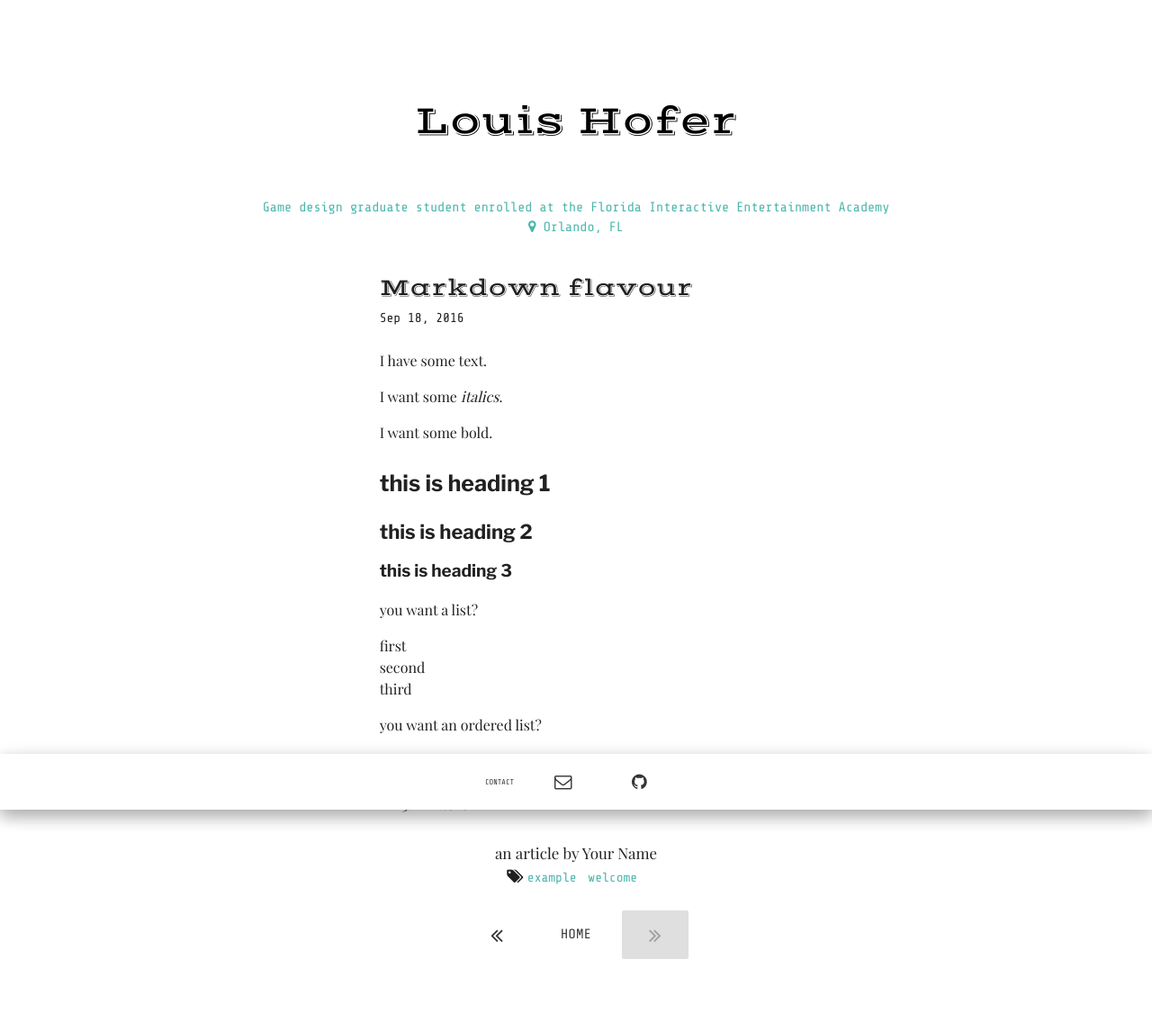
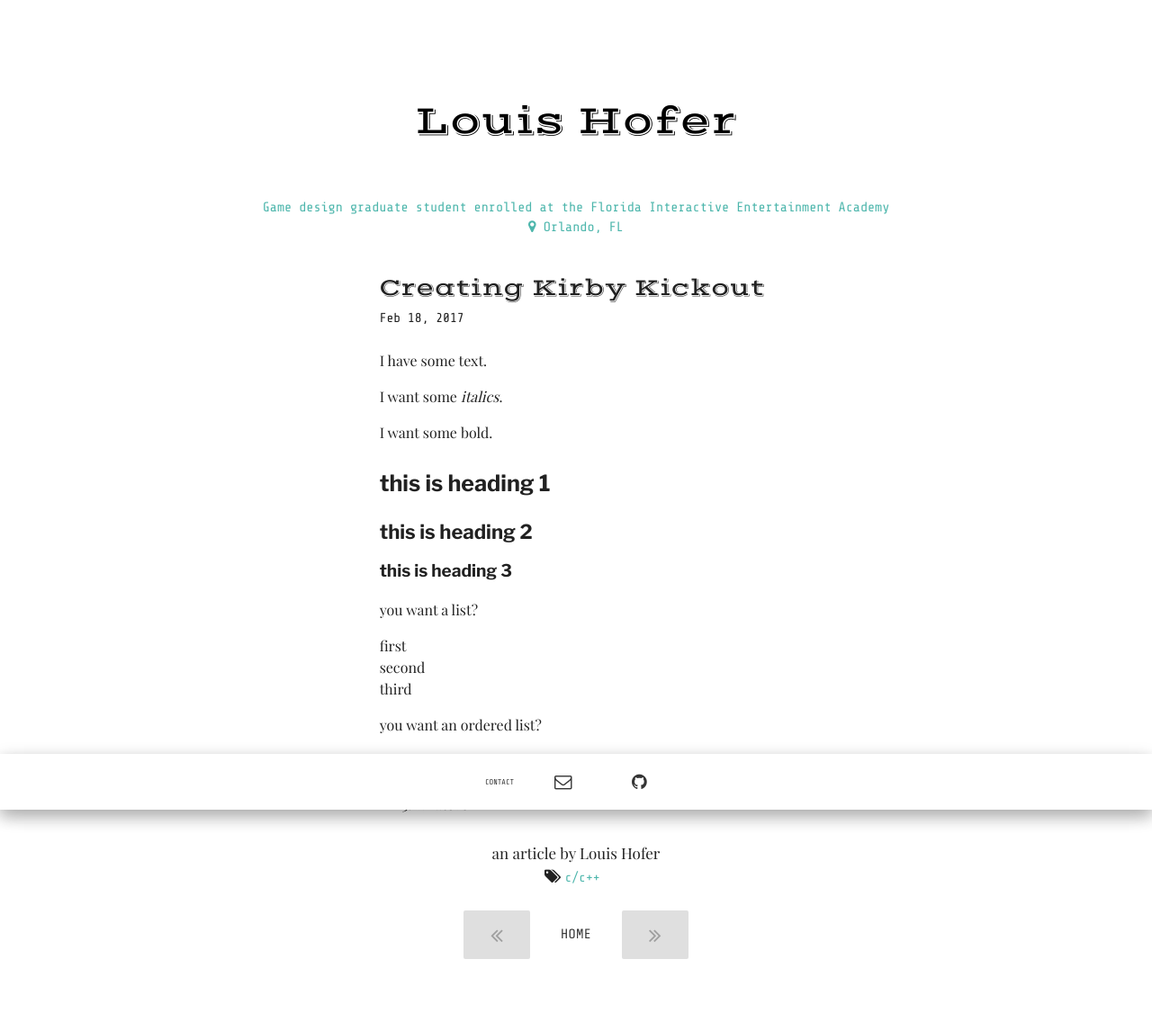
Before and after one commit to punster94/punster94.github.io, a Jekyll site: the page built from _posts/2017-2-19-creating-Kirby-Kickout.md, in a window 1280 px wide. Shown: the whole page at 90% size. Built offline with Jekyll 4.4.1, drawn with Linux system fonts in a browser that asks for light colours; some web fonts are replaced.

Commit message:
Removes default posts. Adds Creating Kirby Kickout post.

```diff
--- a/_data/projects.yml
+++ b/_data/projects.yml
@@ -1,4 +1,4 @@
-- name: project 1
+- name: Kirby Kickout
   link: "#"
   description: "Lorem ipsum dolor sit amet, consetetur sadipscing elitr, sed diam nonumy eirmod tempor invidunt ut labore et dolore magna aliquyam"
 - name: project 2
--- a/_includes/mention.html
+++ /dev/null
@@ -1 +0,0 @@
-Jekyll theme by <a href="http://himsel.me/" class="my-link">Lukas Himsel</a>.<br> MIT Licensed.
--- a/_posts/2016-11-06-welcome.md
+++ b/_posts/2017-2-19-creating-Kirby-Kickout.md
@@ -1,9 +1,9 @@
 ---
 layout: post
-title:  "Markdown flavour"
-date:   2016-09-19 00:00:00 +0200
-tags: ['example', 'welcome']
-author: "Your Name"
+title:  "Creating Kirby Kickout"
+date:   2017-02-19 00:00:00 +0200
+tags: ['c/c++']
+author: "Louis Hofer"
 ---
 
 I have some text.
```
Also changed, not shown: _posts/2016-09-19-use-my-jekyll-theme.md (deleted, +0 -59 lines).
